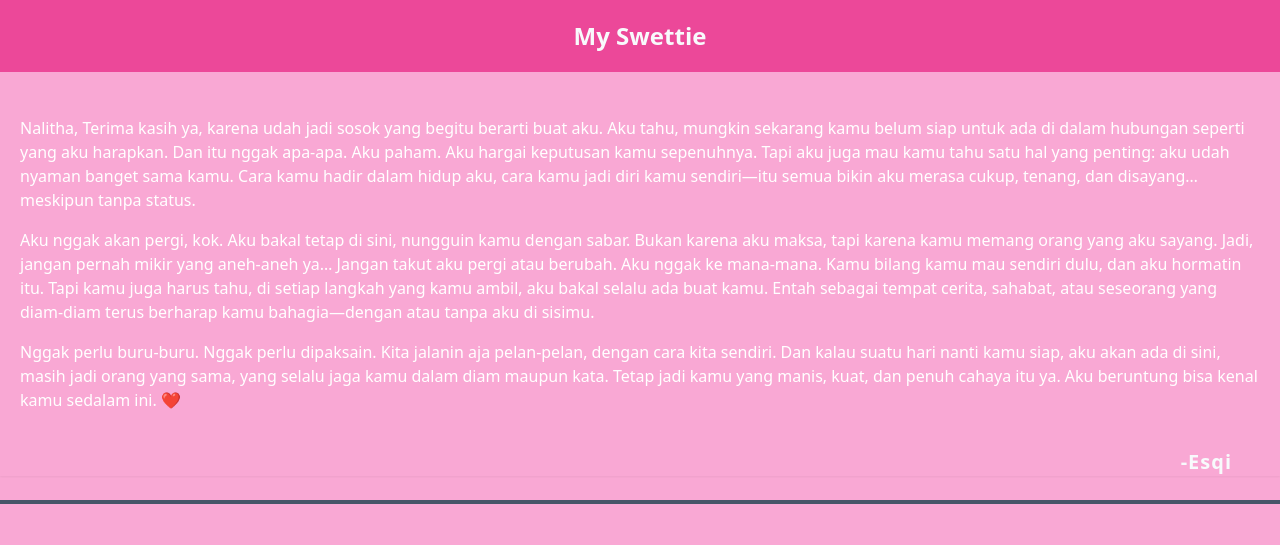
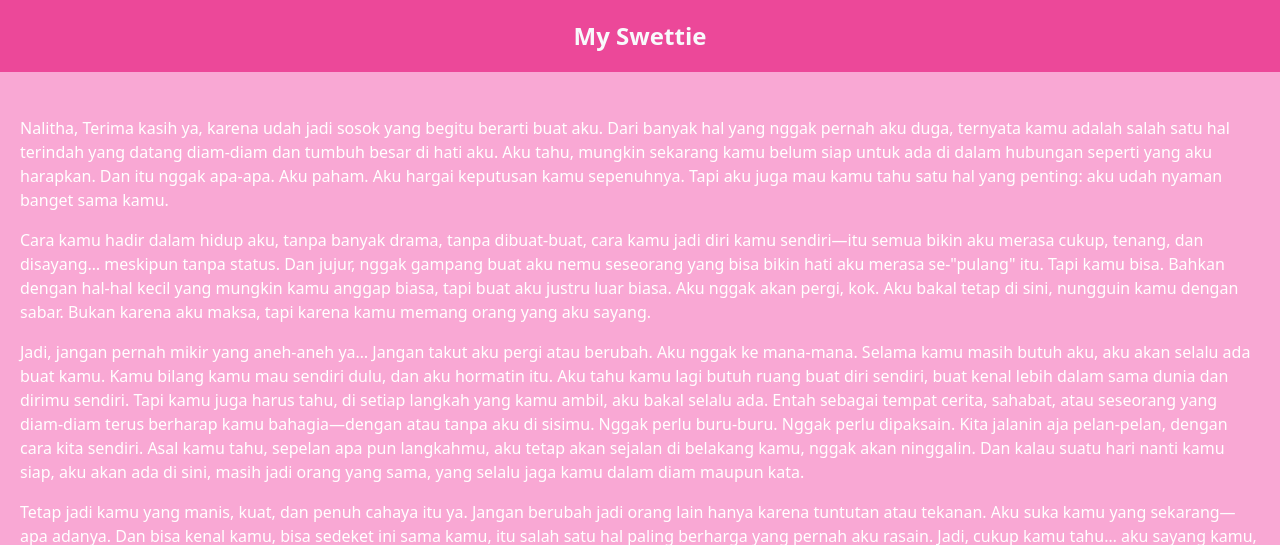
Before and after one commit to syarifulAmar123/Nalitha, a website: page HalamanUtama.html in a window 1280 px wide. Shown: the top 545 px of the page. Drawn offline with Linux system fonts and the light colour scheme; files whose address does not match are found by name.

Commit message:
menambahkan teks dan footer

```diff
--- a/HalamanUtama.html
+++ b/HalamanUtama.html
@@ -15,31 +15,47 @@
 
     <p class="py-1 px-5 font-sans text-white">
       Nalitha, Terima kasih ya, karena udah jadi sosok yang begitu berarti buat
+      aku. Dari banyak hal yang nggak pernah aku duga, ternyata kamu adalah
+      salah satu hal terindah yang datang diam-diam dan tumbuh besar di hati
       aku. Aku tahu, mungkin sekarang kamu belum siap untuk ada di dalam
       hubungan seperti yang aku harapkan. Dan itu nggak apa-apa. Aku paham. Aku
       hargai keputusan kamu sepenuhnya. Tapi aku juga mau kamu tahu satu hal
-      yang penting: aku udah nyaman banget sama kamu. Cara kamu hadir dalam
-      hidup aku, cara kamu jadi diri kamu sendiri—itu semua bikin aku merasa
-      cukup, tenang, dan disayang… meskipun tanpa status.
+      yang penting: aku udah nyaman banget sama kamu.
     </p>
 
     <p class="py-1 my-2 px-5 text-white font-sans">
-      Aku nggak akan pergi, kok. Aku bakal tetap di sini, nungguin kamu dengan
-      sabar. Bukan karena aku maksa, tapi karena kamu memang orang yang aku
-      sayang. Jadi, jangan pernah mikir yang aneh-aneh ya… Jangan takut aku
-      pergi atau berubah. Aku nggak ke mana-mana. Kamu bilang kamu mau sendiri
-      dulu, dan aku hormatin itu. Tapi kamu juga harus tahu, di setiap langkah
-      yang kamu ambil, aku bakal selalu ada buat kamu. Entah sebagai tempat
-      cerita, sahabat, atau seseorang yang diam-diam terus berharap kamu
-      bahagia—dengan atau tanpa aku di sisimu.
+      Cara kamu hadir dalam hidup aku, tanpa banyak drama, tanpa dibuat-buat,
+      cara kamu jadi diri kamu sendiri—itu semua bikin aku merasa cukup, tenang,
+      dan disayang… meskipun tanpa status. Dan jujur, nggak gampang buat aku
+      nemu seseorang yang bisa bikin hati aku merasa se-"pulang" itu. Tapi kamu
+      bisa. Bahkan dengan hal-hal kecil yang mungkin kamu anggap biasa, tapi
+      buat aku justru luar biasa. Aku nggak akan pergi, kok. Aku bakal tetap di
+      sini, nungguin kamu dengan sabar. Bukan karena aku maksa, tapi karena kamu
+      memang orang yang aku sayang.
     </p>
 
     <p class="py-1 my-2 px-5 text-white font-sans">
-      Nggak perlu buru-buru. Nggak perlu dipaksain. Kita jalanin aja
-      pelan-pelan, dengan cara kita sendiri. Dan kalau suatu hari nanti kamu
-      siap, aku akan ada di sini, masih jadi orang yang sama, yang selalu jaga
-      kamu dalam diam maupun kata. Tetap jadi kamu yang manis, kuat, dan penuh
-      cahaya itu ya. Aku beruntung bisa kenal kamu sedalam ini. ❤️
+      Jadi, jangan pernah mikir yang aneh-aneh ya… Jangan takut aku pergi atau
+      berubah. Aku nggak ke mana-mana. Selama kamu masih butuh aku, aku akan
+      selalu ada buat kamu. Kamu bilang kamu mau sendiri dulu, dan aku hormatin
+      itu. Aku tahu kamu lagi butuh ruang buat diri sendiri, buat kenal lebih
+      dalam sama dunia dan dirimu sendiri. Tapi kamu juga harus tahu, di setiap
+      langkah yang kamu ambil, aku bakal selalu ada. Entah sebagai tempat
+      cerita, sahabat, atau seseorang yang diam-diam terus berharap kamu
+      bahagia—dengan atau tanpa aku di sisimu. Nggak perlu buru-buru. Nggak
+      perlu dipaksain. Kita jalanin aja pelan-pelan, dengan cara kita sendiri.
+      Asal kamu tahu, sepelan apa pun langkahmu, aku tetap akan sejalan di
+      belakang kamu, nggak akan ninggalin. Dan kalau suatu hari nanti kamu siap,
+      aku akan ada di sini, masih jadi orang yang sama, yang selalu jaga kamu
+      dalam diam maupun kata.
+    </p>
+
+    <p class="py-1 my-2 px-5 text-white font-sans">
+      Tetap jadi kamu yang manis, kuat, dan penuh cahaya itu ya. Jangan berubah
+      jadi orang lain hanya karena tuntutan atau tekanan. Aku suka kamu yang
+      sekarang—apa adanya. Dan bisa kenal kamu, bisa sedeket ini sama kamu, itu
+      salah satu hal paling berharga yang pernah aku rasain. Jadi, cukup kamu
+      tahu… aku sayang kamu, dan aku siap nunggu. ❤️
     </p>
 
     <p
@@ -101,10 +117,13 @@
           class="h-15 bg-blue-100 aspect-[4/3] md:aspect-[3/4] lg:aspect-[4/3] rounded-lg overflow-hidden group hover:scale-95 transition-all duration-700 md:col-span-1 md:col-start-2 lg:col-start-3"
         >
           <div
-            class="w-full h-full bg-[url('.././img/4.jpg')] self-center bg-cover bg-right group-hover:scale-125 transition-all duration-700"
+            class="w-full h-full bg-[url('.././img/4.jpg')] self-center bg-cover bg-center group-hover:scale-125 transition-all duration-700"
           ></div>
         </div>
       </div>
+      <p class="text-center text-white font-bold text-2xl">
+        MAAF YAK POTONYA NGAMBIL DI IG 💓💓
+      </p>
 
       <div class="mb-2">
         <div
```
Also changed, not shown: src/output.css.
